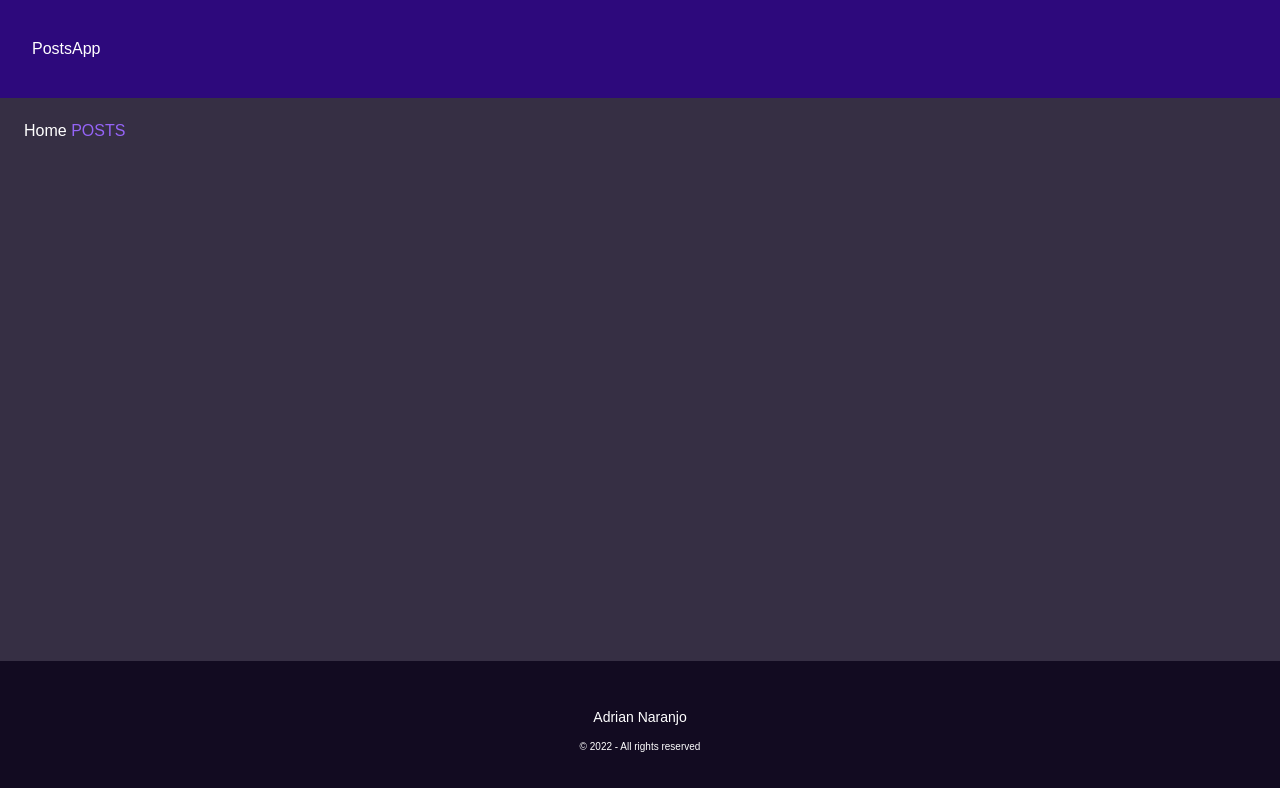
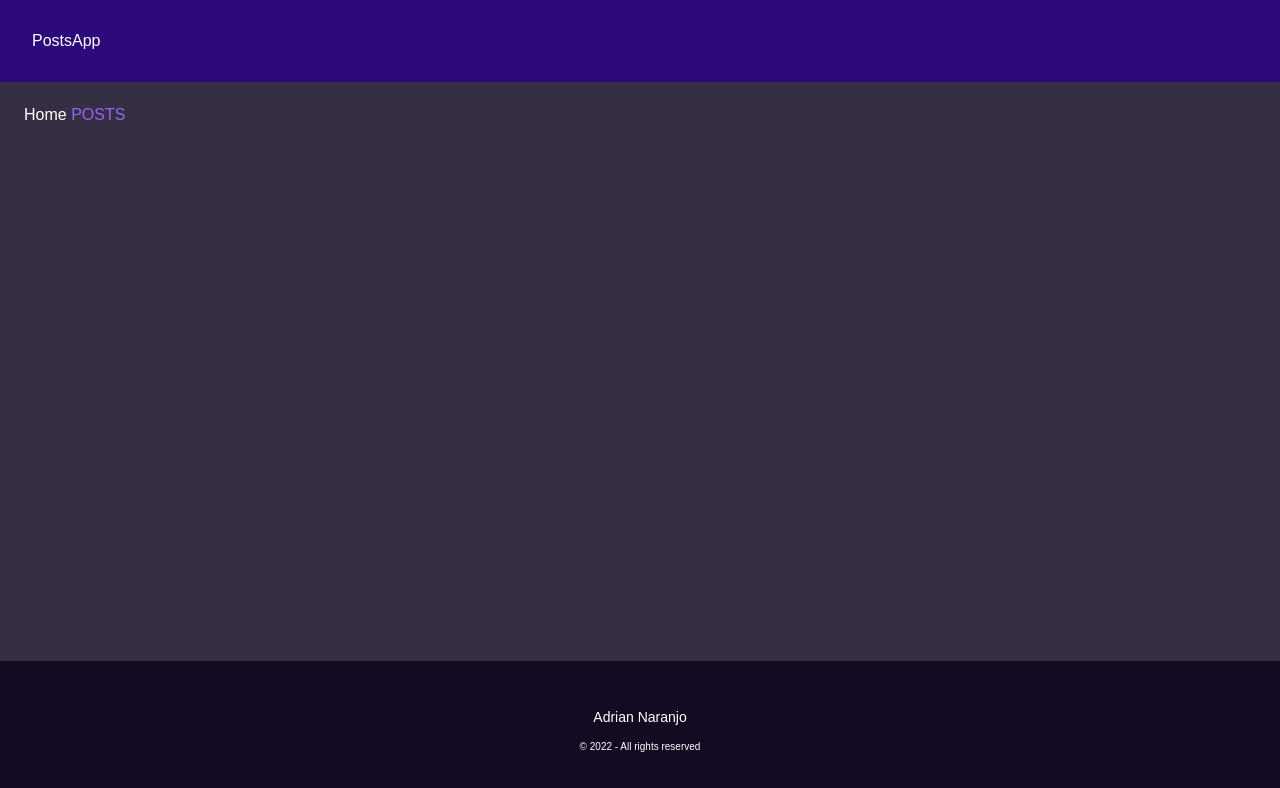
Before and after one commit to adrinaranjo94/PostsApp, a React (Vite) app: page / in a window 1280 px wide. Shown: the top 788 px of the page. Built offline with nearby package versions, Linux system fonts and the light colour scheme.

Commit message:
link from navbar

```diff
--- a/src/shared/UI/NavBar/index.tsx
+++ b/src/shared/UI/NavBar/index.tsx
@@ -1,9 +1,13 @@
+import { Link } from 'react-router-dom'
 import './style.scss'
+import { getPostsRouteByKey, KEY_ROUTE_POSTS_LIST } from '@router/route/posts/index'
 
 const NavBar = () => {
   return (
     <div className='navbar'>
-      <p className='navbar__title'>PostsApp</p>
+      <Link to={getPostsRouteByKey(KEY_ROUTE_POSTS_LIST)} className='navbar__title'>
+        PostsApp
+      </Link>
     </div>
   )
 }
```
